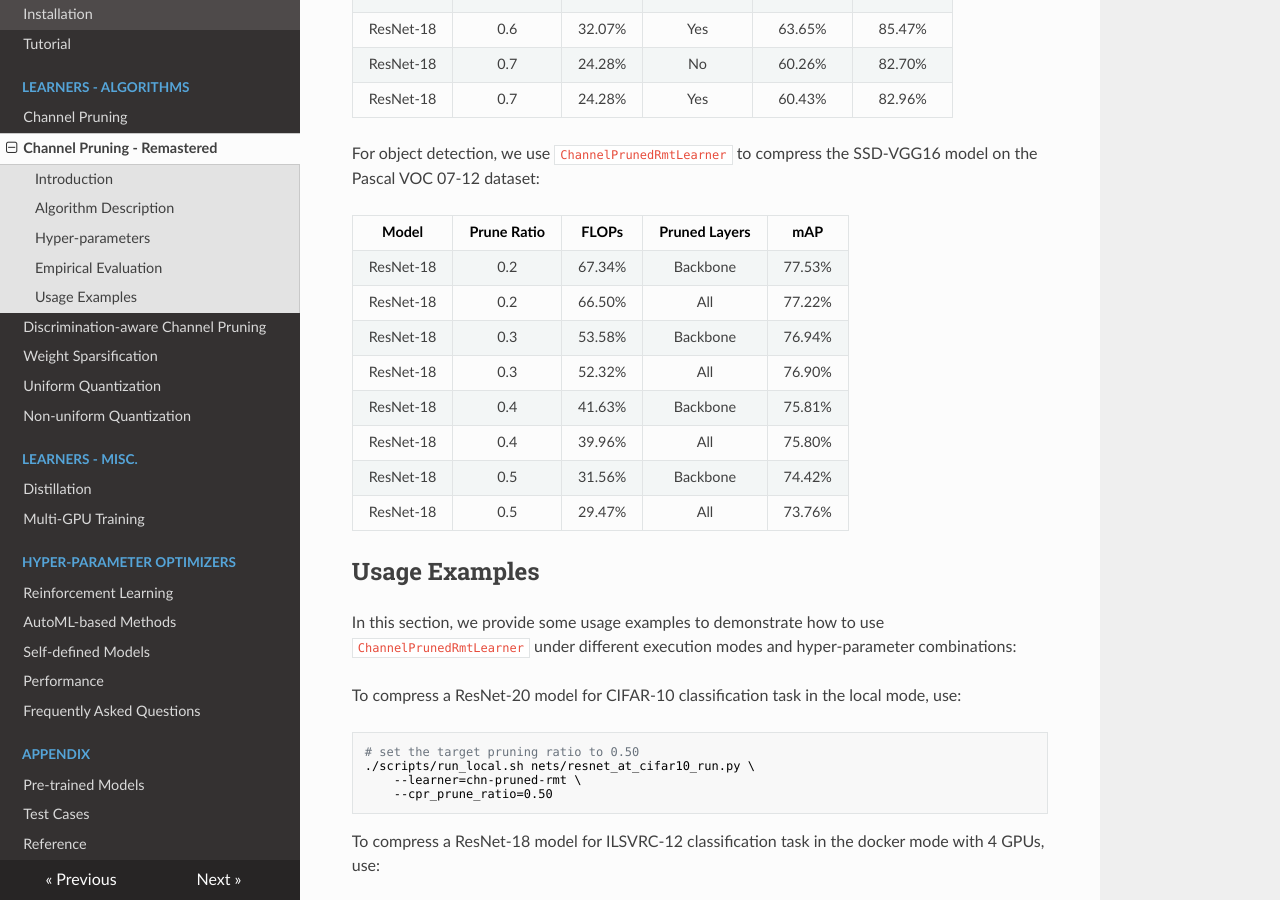
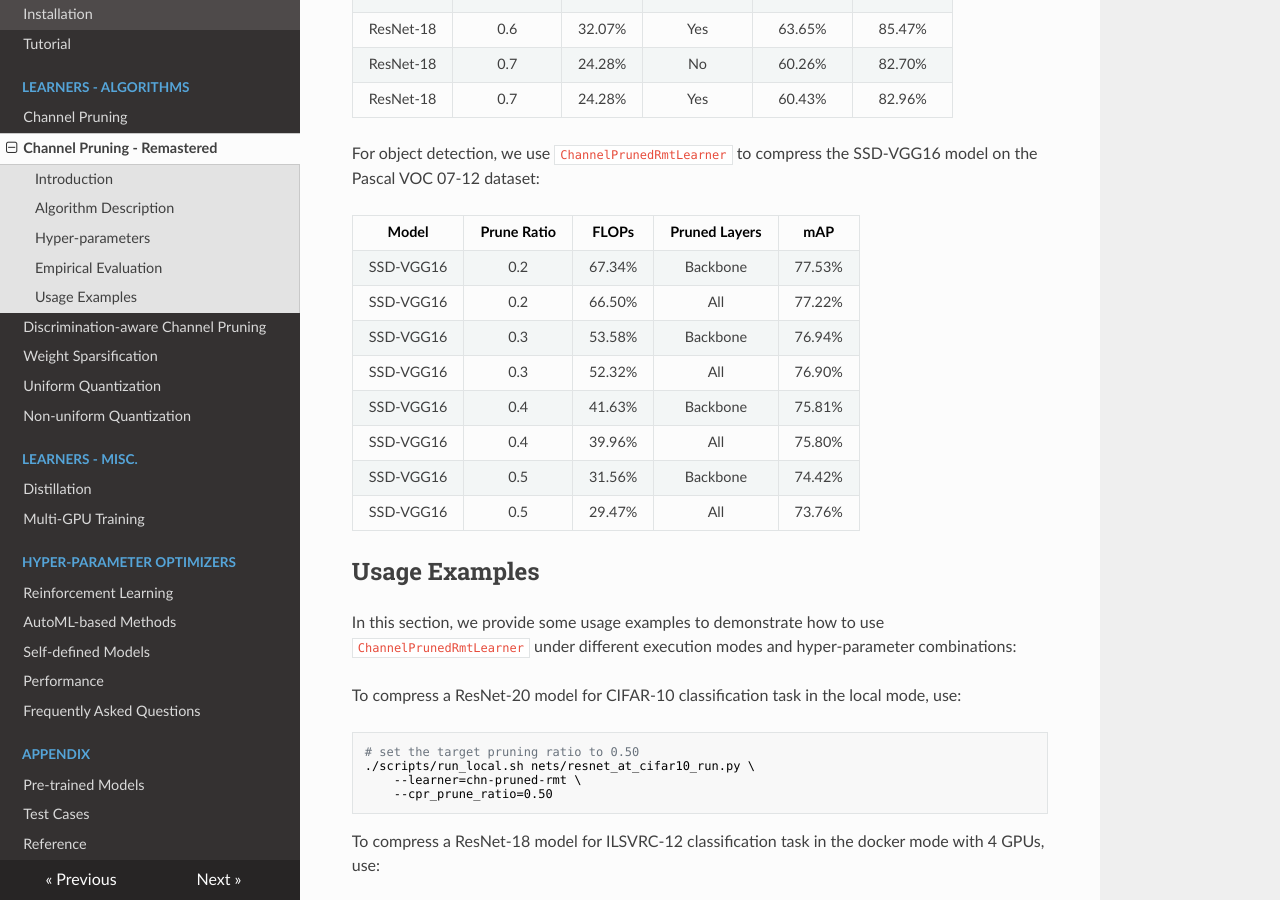
Before and after one commit to Tencent/PocketFlow, an MkDocs documentation site: the page built from docs/docs/cpr_learner.md, in a window 1280 px wide and 900 px high, scrolled down 3571 px. Built offline with MkDocs 1.6.1, drawn with Linux system fonts in a browser that asks for light colours; nearby versions of some CDN libraries; formulas are drawn with MathJax 3.

Commit message:
Fix channel pruning doc

```diff
--- a/docs/docs/cpr_learner.md
+++ b/docs/docs/cpr_learner.md
@@ -95,14 +95,14 @@ For object detection, we use `ChannelPrunedRmtLearner` to compress the SSD-VGG16
 
 | Model | Prune Ratio | FLOPs | Pruned Layers | mAP |
 |:-----:|:-----:|:-----:|:-----:|:-----:|
-| ResNet-18 | 0.2 | 67.34% | Backbone | 77.53% |
-| ResNet-18 | 0.2 | 66.50% | All | 77.22% |
-| ResNet-18 | 0.3 | 53.58% | Backbone | 76.94% |
-| ResNet-18 | 0.3 | 52.32% | All | 76.90% |
-| ResNet-18 | 0.4 | 41.63% | Backbone | 75.81% |
-| ResNet-18 | 0.4 | 39.96% | All | 75.80% |
-| ResNet-18 | 0.5 | 31.56% | Backbone | 74.42% |
-| ResNet-18 | 0.5 | 29.47% | All | 73.76% |
+| SSD-VGG16 | 0.2 | 67.34% | Backbone | 77.53% |
+| SSD-VGG16 | 0.2 | 66.50% | All | 77.22% |
+| SSD-VGG16 | 0.3 | 53.58% | Backbone | 76.94% |
+| SSD-VGG16 | 0.3 | 52.32% | All | 76.90% |
+| SSD-VGG16 | 0.4 | 41.63% | Backbone | 75.81% |
+| SSD-VGG16 | 0.4 | 39.96% | All | 75.80% |
+| SSD-VGG16 | 0.5 | 31.56% | Backbone | 74.42% |
+| SSD-VGG16 | 0.5 | 29.47% | All | 73.76% |
 
 ## Usage Examples
 
```
Also changed, not shown: docs/docs/cp_learner.md (+1 -1 lines).
